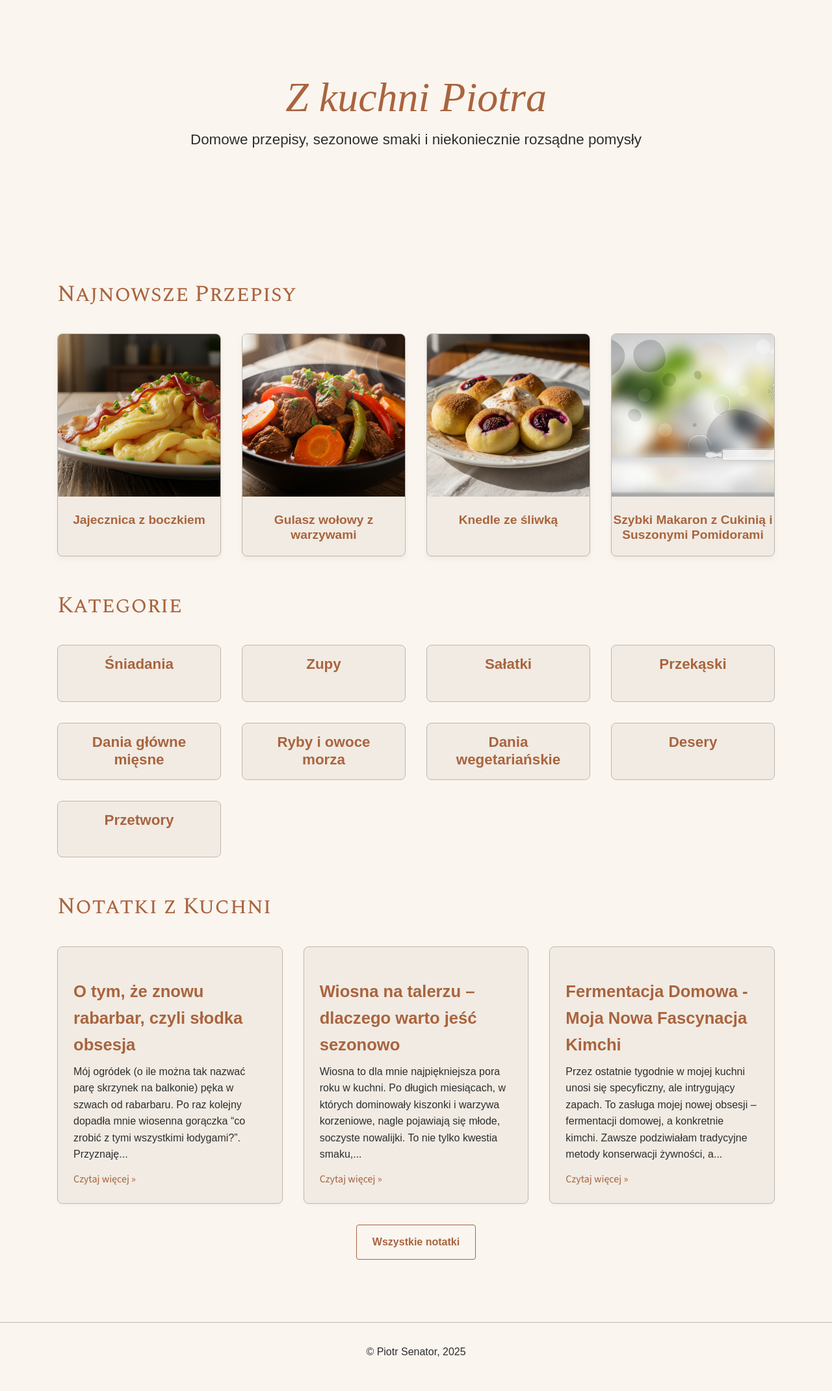
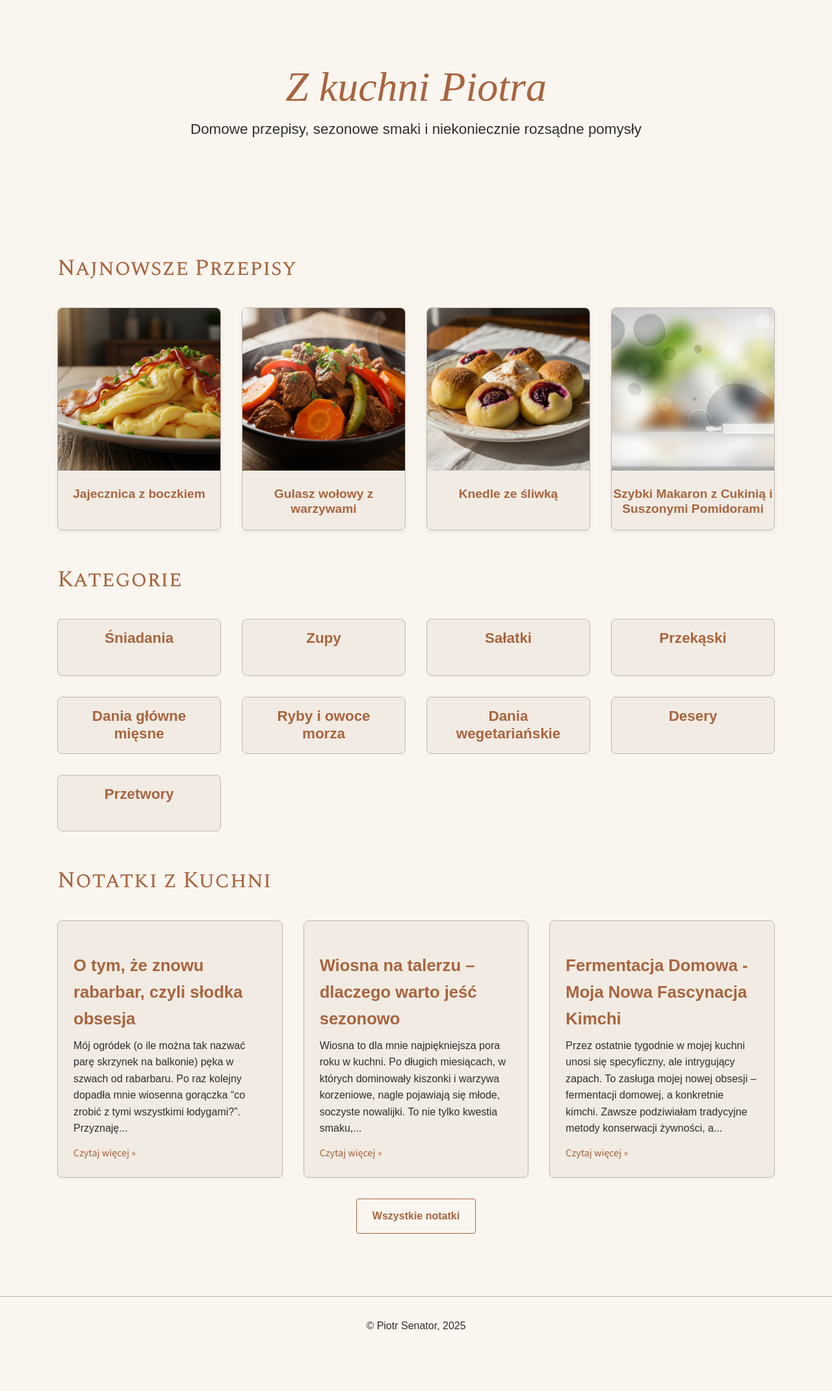
Before and after one commit to piotrsenator/kuchnia, a Jekyll site: the page built from index.html, in a window 1280 px wide. Shown: the whole page at 65% size. Built offline with Jekyll 4.4.1, drawn with Linux system fonts in a browser that asks for light colours; some web fonts are replaced; after the commit the page ends 2100 px from its top, so only the background shows below that.

Commit message:
Update style.css

```diff
--- a/assets/css/style.css
+++ b/assets/css/style.css
@@ -328,13 +328,13 @@ blockquote { /* Zamiast .note-content blockquote, niech to będzie globalny styl
     text-align: center; /* Wyśrodkowanie zawartości nagłówka */
 
     /* Wewnętrzne odstępy nagłówka (padding) */
-    padding-top: var(--spacing-xxl);    /* Duża przestrzeń NAD tytułem (3.5rem) */
-    padding-bottom: var(--spacing-xl); /* Komfortowa przestrzeń POD opisem (2.5rem) */
+    padding-top: var(--spacing-xl);    /* Mniej przestrzeni nad tytułem (z xxl na xl) */
+    padding-bottom: var(--spacing-lg); /* Mniej przestrzeni pod opisem (z xl na lg) */
     padding-left: 0;                   /* Brak bocznych odstępów wewnętrznych */
     padding-right: 0;
 
     /* Zewnętrzny odstęp pod nagłówkiem (margin) */
-    margin-bottom: var(--spacing-md);  /* Zmniejszony odstęp do kolejnej sekcji (1.5rem) */
+    margin-bottom: var(--spacing-sm);  /* Mniejszy odstęp do kolejnej sekcji (z md na sm) */
 }
 .site-footer {
     background-color: var(--color-background-light);
```
